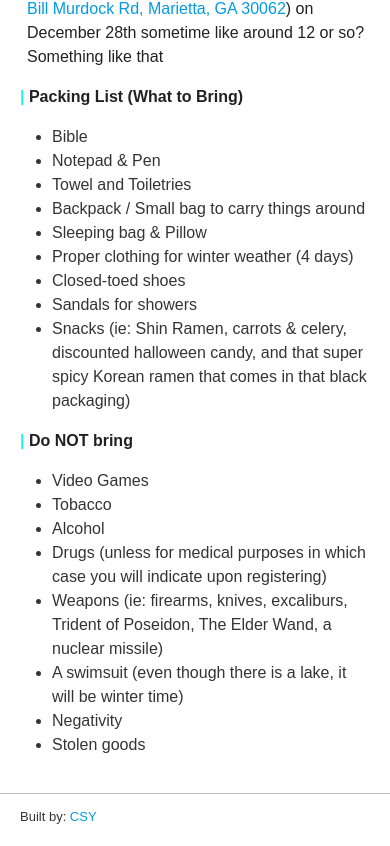
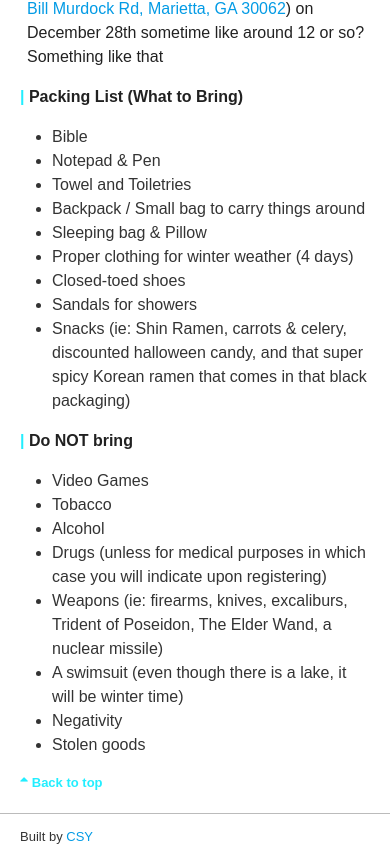
Before and after one commit to yangcs907/winterretreat2018, a React (Create React App) app: page /About in a window 390 px wide. Shown: the part 1376-2222 px from the top of the page. Built offline with nearby package versions, Linux system fonts and the light colour scheme.

Commit message:
added backtotop buttons

```diff
--- a/src/About.js
+++ b/src/About.js
@@ -4,7 +4,7 @@ import "./index.css";
 class About extends Component {
   render() {
     return (
-      <div className="contentDiv" style={{paddingTop:"25px"}}>
+      <div className="contentDiv" style={{paddingTop:"25px"}} id="top">
         <p><span id="break">|&nbsp;</span><span>What is Winter Retreat 2018?&nbsp;</span></p>
         <p id="textBody">
           Winter Retreat 2018 is quite simply the absolute best thing you can do to end 2018. Come and join brothers and sisters in Christ for
@@ -68,6 +68,7 @@ class About extends Component {
             <li>Stolen goods</li>
           </ul>
         </p>
+        <a href="/About" id="backtotop"><i className="fas fa-caret-up"></i>&nbsp;Back to top</a>
       </div>
     )
   };
--- a/src/Contact.js
+++ b/src/Contact.js
@@ -20,6 +20,7 @@ class Contact extends Component {
             <input type="submit" value="Send" style={{fontFamily:"Avenir"}} id="sendButton" />
           </form>
         </div>
+        <a href="/Contact" id="backtotop" style={{marginTop:"40px"}}><i className="fas fa-caret-up"></i>&nbsp;Back to top</a>
     </div>
     )
   };
--- a/src/Footer.js
+++ b/src/Footer.js
@@ -5,7 +5,7 @@ class Footer extends Component {
   render() {
     return (
       <div className="footer">
-        <p>Built by: <a href="https://yangcs907.github.io/chrisyang907/index.html">CSY</a></p>
+        <p>Built by <a href="https://yangcs907.github.io/chrisyang907/index.html">CSY</a></p>
       </div>
     )
   };
--- a/src/Register.js
+++ b/src/Register.js
@@ -46,6 +46,7 @@ class Register extends Component {
               <br></br><br></br>
             You MUST bring a signed copy of this waiver form to the check-in.
           </p>
+          <a href="/Register" id="backtotop"><i className="fas fa-caret-up"></i>&nbsp;Back to top</a>
       </div>
     )
   };
--- a/src/Shirt.js
+++ b/src/Shirt.js
@@ -33,6 +33,7 @@ class Shirt extends Component {
             <img src={face} style={{height:"300px"}} alt="shirt"/>
           </div>
         </div>
+        <a href="/Shirt" id="backtotop"><i className="fas fa-caret-up"></i>&nbsp;Back to top</a>
       </div>
     )
   };
--- a/src/Speaker.js
+++ b/src/Speaker.js
@@ -27,6 +27,7 @@ class Speaker extends Component {
             </p>
           </div>
         </div>
+        <a href="/Speaker" id="backtotop"><i className="fas fa-caret-up"></i>&nbsp;Back to top</a>
       </div>
     )
   };
--- a/src/Workshops.js
+++ b/src/Workshops.js
@@ -31,6 +31,7 @@ class Workshops extends Component {
           <p id="textBody">
             A workshop dedicated to teaching the fundamentals of bee keeping.
           </p>
+          <a href="/Workshops" id="backtotop"><i className="fas fa-caret-up"></i>&nbsp;Back to top</a>
       </div>
     )
   };
--- a/src/index.css
+++ b/src/index.css
@@ -226,6 +226,12 @@ textarea {
 #sendButton:hover {
   font-weight: bold;
 }
+#backtotop {
+  display: none;
+  font-size: 13px;
+  color: #2ef;
+  font-weight: bold;
+}
 .footer {
   border-top-style: solid;
   border-width: 0.5px;
@@ -317,6 +323,15 @@ textarea {
     padding: 0px;
     height: 320px;
   }
+  #speakerBio p {
+    margin-bottom: 0px;
+  }
+  #shirtImage {
+    height: 100%;
+  }
+  #backtotop {
+    display: flex;
+  }
   .footer {
     padding-left: 20px;
   }
```
Also changed, not shown: src/Backtotop.js (added, +12 -0 lines).
